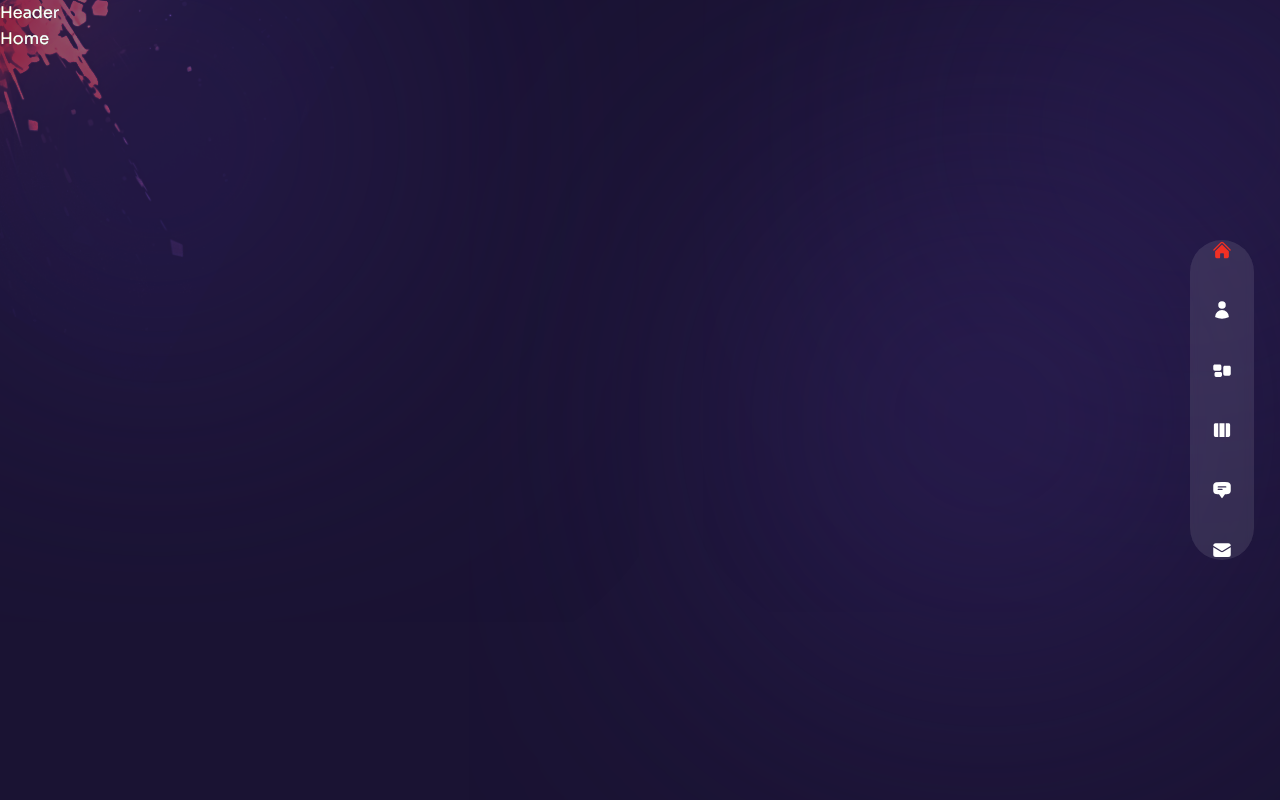
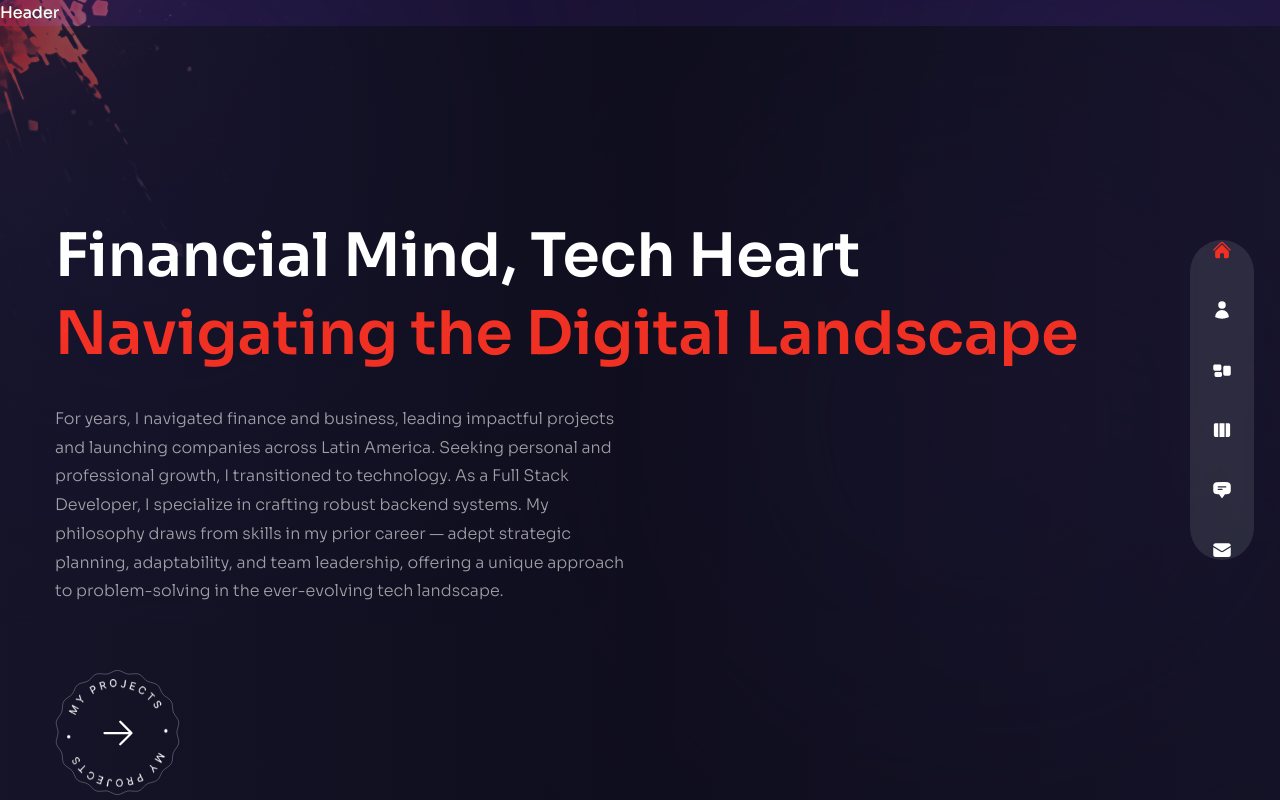
Before and after one commit to adrianavinicki/adriana-portfolio, a Next.js app: page / in a window 1280 px wide. Built offline with nearby package versions, Linux system fonts and the light colour scheme.

Commit message:
index en header y projectsbtn

```diff
--- a/components/ProjectsBtn.js
+++ b/components/ProjectsBtn.js
@@ -1,5 +1,34 @@
+// next image
+import Image from "next/image";
+
+// next link
+import Link from "next/link";
+
+// icons
+import { HiArrowRight } from "react-icons/hi2";
+
 const ProjectsBtn = () => {
-  return <div>Project Btn</div>;
+  return (
+    <div className="mx-auto xl:mx-0">
+      <Link
+        href={"/work"}
+        className="relative w-[125px] h-[125px] flex justify-center items-center
+      bg-circleStar bg-cover bg-center bg-no-repeat group"
+      >
+        <Image
+          src={"/rounded-text.png"}
+          width={101}
+          height={108}
+          alt=""
+          className="animate-spin-slow w-full h-full max-w-[101px] max-h-[108px]"
+        />
+        <HiArrowRight
+          className="absolute text-4xl group-hover:translate-x-2
+        transition-all duration-300"
+        />
+      </Link>
+    </div>
+  );
 };
 
 export default ProjectsBtn;
--- a/pages/index.js
+++ b/pages/index.js
@@ -9,8 +9,71 @@ import Avatar from "../components/Avatar";
 // framer-motion
 import { motion } from "framer-motion";
 
+// variants
+import { fadeIn } from "../variants";
+
 const Home = () => {
-  return <div>Home</div>;
+  return (
+    <div className="bg-primary/60 h-full">
+      {/* text */}
+      <div
+        className="w-full h-full bg-gradient-to-r from-primary/10 via-black/30
+    to-black/10"
+      >
+        <div
+          className="text-center flex flex-col justify-center xl:pt-40 xl:text-left
+        h-full container mx-auto"
+        >
+          {/* title */}
+          <motion.h1
+            variants={fadeIn("down", 0.2)}
+            initial="hidden"
+            animate="show"
+            exit="hidden"
+            className="h1"
+          >
+            Financial Mind, Tech Heart
+            <br />
+            <span className=" text-accent">
+              Navigating the Digital Landscape
+            </span>
+          </motion.h1>
+          {/* subtitle */}
+          <motion.p
+            variants={fadeIn("down", 0.3)}
+            initial="hidden"
+            animate="show"
+            exit="hidden"
+            className="max-w-md xl:max-w-xl mx-auto xl:mx-0 mb-5 xl:mb-16 break-words"
+          >
+            For years, I navigated finance and business, leading impactful
+            projects and launching companies across Latin America. Seeking
+            personal and professional growth, I transitioned to technology. As a
+            Full Stack Developer, I specialize in crafting robust backend
+            systems. My philosophy draws from skills in my prior career — adept
+            strategic planning, adaptability, and team leadership, offering a
+            unique approach to problem-solving in the ever-evolving tech
+            landscape.
+          </motion.p>
+          {/*  btn */}
+          <div className="flex justify-center xl:hidden relative">
+            <ProjectsBtn />
+          </div>
+          <motion.div
+            variants={fadeIn("down", 0.4)}
+            initial="hidden"
+            animate="show"
+            exit="hidden"
+            className="hidden xl:flex"
+          >
+            <ProjectsBtn />
+          </motion.div>
+        </div>
+      </div>
+      {/* image */}
+      <div>image</div>
+    </div>
+  );
 };
 
 export default Home;
```
